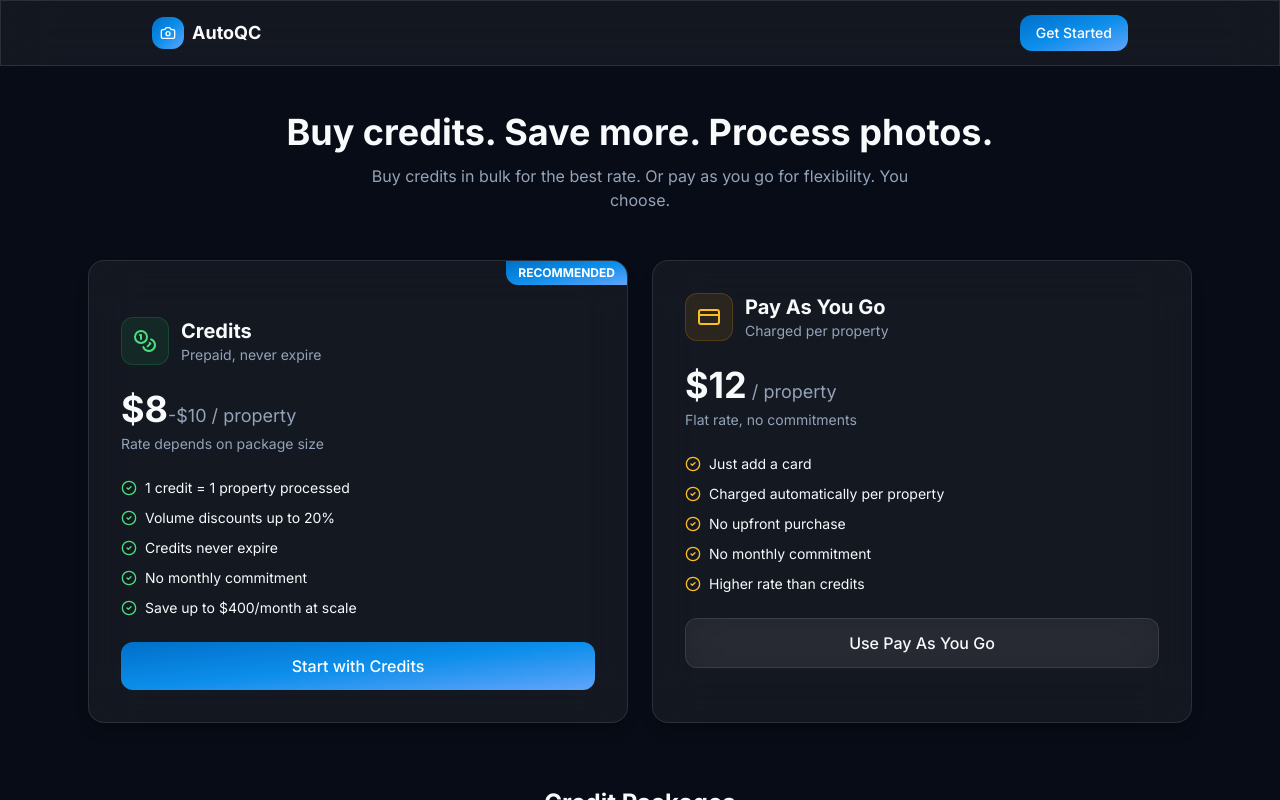
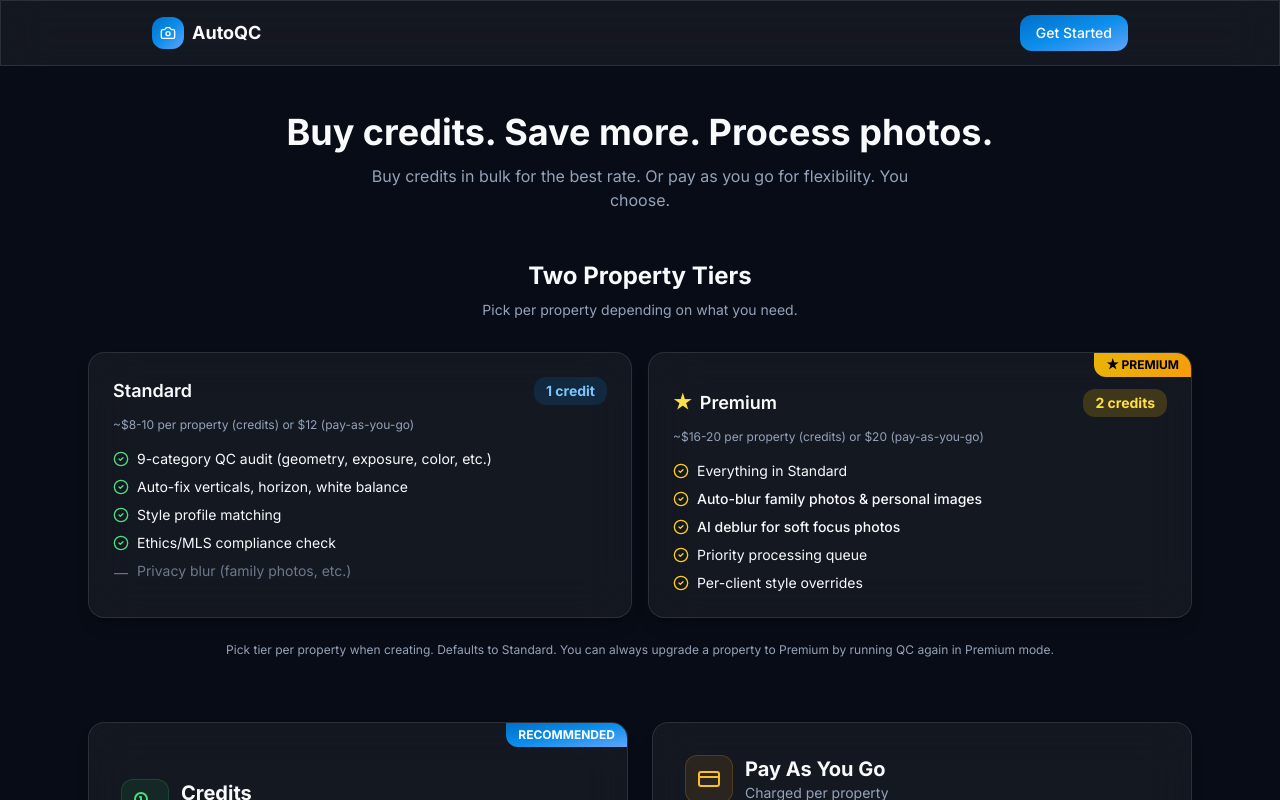
Before and after one commit to staffifyllc/autoqc, a Next.js app: page /pricing in a window 1280 px wide. Shown: the top 800 px of the page. Built offline with nearby package versions, Linux system fonts and the light colour scheme.

Commit message:
Tier-based pricing: Standard (1 credit) vs Premium (2 credits w/ privacy blur)

```diff
--- a/src/app/api/properties/[id]/route.ts
+++ b/src/app/api/properties/[id]/route.ts
@@ -121,6 +121,7 @@
         agencyId: session.user.agencyId!,
         photoIds: property.photos.map((p) => p.id),
         clientProfileId: property.clientProfileId || undefined,
+        tier: (property.tier || "STANDARD") as "STANDARD" | "PREMIUM",
       });
 
       return NextResponse.json({
--- a/src/app/api/properties/route.ts
+++ b/src/app/api/properties/route.ts
@@ -31,7 +31,7 @@
 export async function POST(req: NextRequest) {
   try {
     const session = await requireAgency();
-    const { address, clientProfileId } = await req.json();
+    const { address, clientProfileId, tier } = await req.json();
 
     if (!address) {
       return NextResponse.json(
@@ -40,11 +40,26 @@
       );
     }
 
+    // Pick tier from request OR agency default
+    let propertyTier: "STANDARD" | "PREMIUM" = "STANDARD";
+    if (tier === "PREMIUM" || tier === "STANDARD") {
+      propertyTier = tier;
+    } else {
+      const agency = await prisma.agency.findUnique({
+        where: { id: session.user.agencyId! },
+        select: { defaultTier: true },
+      });
+      propertyTier = (agency?.defaultTier || "STANDARD") as
+        | "STANDARD"
+        | "PREMIUM";
+    }
+
     const property = await prisma.property.create({
       data: {
         agencyId: session.user.agencyId!,
         address,
         clientProfileId: clientProfileId || null,
+        tier: propertyTier,
       },
     });
 
--- a/src/app/dashboard/properties/page.tsx
+++ b/src/app/dashboard/properties/page.tsx
@@ -40,6 +40,7 @@
 export default function PropertiesPage() {
   const [showNewProperty, setShowNewProperty] = useState(false);
   const [address, setAddress] = useState("");
+  const [tier, setTier] = useState<"STANDARD" | "PREMIUM">("STANDARD");
   const [creating, setCreating] = useState(false);
   const [searchQuery, setSearchQuery] = useState("");
   const [statusFilter, setStatusFilter] = useState<string>("all");
@@ -73,7 +74,7 @@
       const res = await fetch("/api/properties", {
         method: "POST",
         headers: { "Content-Type": "application/json" },
-        body: JSON.stringify({ address }),
+        body: JSON.stringify({ address, tier }),
       });
       const data = await res.json();
       // Navigate directly to the property detail page (persistent)
@@ -313,6 +314,58 @@
                   />
                 </div>
 
+                <div>
+                  <label className="text-sm font-medium mb-2 block">
+                    Tier
+                  </label>
+                  <div className="grid grid-cols-2 gap-2">
+                    <button
+                      type="button"
+                      onClick={() => setTier("STANDARD")}
+                      disabled={creating}
+                      className={`p-3 rounded-xl text-left transition ${
+                        tier === "STANDARD"
+                          ? "bg-brand-500/15 border border-brand-500/40"
+                          : "glass hover:bg-white/10"
+                      }`}
+                    >
+                      <div className="flex items-center justify-between mb-1">
+                        <span className="text-sm font-semibold">Standard</span>
+                        <span className="text-xs font-bold text-brand-400">
+                          1 credit
+                        </span>
+                      </div>
+                      <p className="text-xs text-muted-foreground leading-tight">
+                        9-category QC, auto-fix verticals + color. No privacy
+                        blur.
+                      </p>
+                    </button>
+                    <button
+                      type="button"
+                      onClick={() => setTier("PREMIUM")}
+                      disabled={creating}
+                      className={`p-3 rounded-xl text-left transition relative ${
+                        tier === "PREMIUM"
+                          ? "bg-gradient-to-br from-yellow-500/20 to-amber-500/15 border border-yellow-500/40"
+                          : "glass hover:bg-white/10"
+                      }`}
+                    >
+                      <div className="flex items-center justify-between mb-1">
+                        <span className="text-sm font-semibold flex items-center gap-1">
+                          <span className="text-yellow-300">★</span> Premium
+                        </span>
+                        <span className="text-xs font-bold text-yellow-300">
+                          2 credits
+                        </span>
+                      </div>
+                      <p className="text-xs text-muted-foreground leading-tight">
+                        Everything in Standard + privacy blur (family photos,
+                        kids, diplomas).
+                      </p>
+                    </button>
+                  </div>
+                </div>
+
                 <button
                   onClick={handleCreateProperty}
                   disabled={!address.trim() || creating}
@@ -325,7 +378,8 @@
                     </>
                   ) : (
                     <>
-                      Create Property
+                      Create{" "}
+                      {tier === "PREMIUM" ? "Premium" : "Standard"} Property
                       <ChevronRight className="w-4 h-4" />
                     </>
                   )}
--- a/src/app/pricing/page.tsx
+++ b/src/app/pricing/page.tsx
@@ -68,6 +68,99 @@
             <p className="text-muted-foreground mt-3 max-w-xl mx-auto">
               Buy credits in bulk for the best rate. Or pay as you go for
               flexibility. You choose.
+            </p>
+          </motion.div>
+
+          {/* Property tiers - Standard vs Premium */}
+          <motion.div variants={fadeUp} className="mb-16">
+            <div className="text-center mb-8">
+              <h2 className="text-2xl font-bold">Two Property Tiers</h2>
+              <p className="text-sm text-muted-foreground mt-2">
+                Pick per property depending on what you need.
+              </p>
+            </div>
+            <div className="grid md:grid-cols-2 gap-4">
+              <div className="glass-card p-6">
+                <div className="flex items-center justify-between mb-3">
+                  <h3 className="text-lg font-semibold">Standard</h3>
+                  <span className="px-3 py-1 rounded-lg bg-brand-500/15 text-brand-300 text-sm font-bold">
+                    1 credit
+                  </span>
+                </div>
+                <p className="text-xs text-muted-foreground mb-4">
+                  ~$8-10 per property (credits) or $12 (pay-as-you-go)
+                </p>
+                <ul className="space-y-2 text-sm">
+                  <li className="flex items-center gap-2">
+                    <CheckCircle2 className="w-4 h-4 text-green-400 shrink-0" />
+                    9-category QC audit (geometry, exposure, color, etc.)
+                  </li>
+                  <li className="flex items-center gap-2">
+                    <CheckCircle2 className="w-4 h-4 text-green-400 shrink-0" />
+                    Auto-fix verticals, horizon, white balance
+                  </li>
+                  <li className="flex items-center gap-2">
+                    <CheckCircle2 className="w-4 h-4 text-green-400 shrink-0" />
+                    Style profile matching
+                  </li>
+                  <li className="flex items-center gap-2">
+                    <CheckCircle2 className="w-4 h-4 text-green-400 shrink-0" />
+                    Ethics/MLS compliance check
+                  </li>
+                  <li className="flex items-center gap-2 text-muted-foreground/70">
+                    <span className="w-4 h-4 shrink-0 text-center">—</span>
+                    Privacy blur (family photos, etc.)
+                  </li>
+                </ul>
+              </div>
+
+              <div className="glass-card p-6 relative overflow-hidden border-yellow-500/30">
+                <div className="absolute top-0 right-0 px-3 py-1 rounded-bl-lg bg-gradient-to-r from-yellow-500 to-amber-500 text-black text-xs font-bold">
+                  ★ PREMIUM
+                </div>
+                <div className="flex items-center justify-between mb-3 mt-3">
+                  <h3 className="text-lg font-semibold flex items-center gap-2">
+                    <span className="text-yellow-300">★</span> Premium
+                  </h3>
+                  <span className="px-3 py-1 rounded-lg bg-yellow-500/20 text-yellow-300 text-sm font-bold">
+                    2 credits
+                  </span>
+                </div>
+                <p className="text-xs text-muted-foreground mb-4">
+                  ~$16-20 per property (credits) or $20 (pay-as-you-go)
+                </p>
+                <ul className="space-y-2 text-sm">
+                  <li className="flex items-center gap-2">
+                    <CheckCircle2 className="w-4 h-4 text-yellow-400 shrink-0" />
+                    Everything in Standard
+                  </li>
+                  <li className="flex items-center gap-2">
+                    <CheckCircle2 className="w-4 h-4 text-yellow-400 shrink-0" />
+                    <span className="font-medium">
+                      Auto-blur family photos & personal images
+                    </span>
+                  </li>
+                  <li className="flex items-center gap-2">
+                    <CheckCircle2 className="w-4 h-4 text-yellow-400 shrink-0" />
+                    <span className="font-medium">
+                      AI deblur for soft focus photos
+                    </span>
+                  </li>
+                  <li className="flex items-center gap-2">
+                    <CheckCircle2 className="w-4 h-4 text-yellow-400 shrink-0" />
+                    Priority processing queue
+                  </li>
+                  <li className="flex items-center gap-2">
+                    <CheckCircle2 className="w-4 h-4 text-yellow-400 shrink-0" />
+                    Per-client style overrides
+                  </li>
+                </ul>
+              </div>
+            </div>
+            <p className="text-xs text-muted-foreground text-center mt-6">
+              Pick tier per property when creating. Defaults to Standard. You
+              can always upgrade a property to Premium by running QC again in
+              Premium mode.
             </p>
           </motion.div>
 
--- a/src/lib/credits.ts
+++ b/src/lib/credits.ts
@@ -34,8 +34,24 @@
 ];
 
 // Pricing
-export const CREDIT_PRICE_CENTS = 1000; // $10 per credit (cheapest package rate ~$8 at highest tier)
-export const PAYG_PRICE_CENTS = 1200; // $12 per property for pay-as-you-go
+export const CREDIT_PRICE_CENTS = 1000; // $10 per credit
+export const PAYG_STANDARD_CENTS = 1200; // $12 / standard property
+export const PAYG_PREMIUM_CENTS = 2000; // $20 / premium property
+export const PAYG_PRICE_CENTS = PAYG_STANDARD_CENTS; // backward compat
+
+// Credit costs per property tier
+export const CREDITS_PER_PROPERTY = {
+  STANDARD: 1,
+  PREMIUM: 2,
+} as const;
+
+export function creditsForTier(tier: "STANDARD" | "PREMIUM"): number {
+  return CREDITS_PER_PROPERTY[tier] || 1;
+}
+
+export function paygPriceForTier(tier: "STANDARD" | "PREMIUM"): number {
+  return tier === "PREMIUM" ? PAYG_PREMIUM_CENTS : PAYG_STANDARD_CENTS;
+}
 
 /**
  * Check if an agency has sufficient means to process a property.
@@ -98,6 +114,15 @@
     };
   }
 
+  // Determine how many credits this property costs based on tier
+  const property = await prisma.property.findUnique({
+    where: { id: propertyId },
+    select: { tier: true },
+  });
+  const tier = (property?.tier || "STANDARD") as "STANDARD" | "PREMIUM";
+  const creditsNeeded = creditsForTier(tier);
+  const paygCents = paygPriceForTier(tier);
+
   // Admin accounts: track usage but don't charge
   if (capability.method === "admin") {
     await prisma.usageRecord.create({
@@ -114,19 +139,33 @@
   }
 
   if (capability.method === "credits") {
-    // Deduct 1 credit
+    // Check they have enough credits for this tier
+    const agency = await prisma.agency.findUnique({
+      where: { id: agencyId },
+      select: { creditBalance: true },
+    });
+    if (!agency || agency.creditBalance < creditsNeeded) {
+      return {
+        success: false,
+        method: "credits",
+        error: `${tier} tier requires ${creditsNeeded} credits. You have ${
+          agency?.creditBalance || 0
+        }. Buy more credits or switch this property to Standard tier.`,
+      };
+    }
+
     try {
       await prisma.$transaction([
         prisma.agency.update({
           where: { id: agencyId },
-          data: { creditBalance: { decrement: 1 } },
+          data: { creditBalance: { decrement: creditsNeeded } },
         }),
         prisma.creditTransaction.create({
           data: {
             agencyId,
             type: "USAGE",
-            amount: -1,
-            description: `Property processed: ${propertyId}`,
+            amount: -creditsNeeded,
+            description: `${tier} property processed: ${propertyId}`,
           },
         }),
         prisma.usageRecord.create({
@@ -134,9 +173,9 @@
             agencyId,
             propertyId,
             photoCount,
-            tierPrice: CREDIT_PRICE_CENTS,
+            tierPrice: CREDIT_PRICE_CENTS * creditsNeeded,
             billingMode: "CREDITS",
-            creditsUsed: 1,
+            creditsUsed: creditsNeeded,
           },
         }),
       ]);
@@ -145,7 +184,7 @@
       return {
         success: false,
         method: "credits",
-        error: "Failed to deduct credit",
+        error: "Failed to deduct credits",
       };
     }
   }
@@ -167,10 +206,10 @@
       }
 
       const charge = await stripe.paymentIntents.create({
-        amount: PAYG_PRICE_CENTS,
+        amount: paygCents,
         currency: "usd",
         customer: owner.user.stripeCustomerId,
-        description: `AutoQC property processing: ${propertyId}`,
+        description: `AutoQC ${tier} property processing: ${propertyId}`,
         confirm: true,
         off_session: true,
         payment_method: undefined, // Use default
@@ -189,7 +228,7 @@
           agencyId,
           propertyId,
           photoCount,
-          tierPrice: PAYG_PRICE_CENTS,
+          tierPrice: paygCents,
           billingMode: "PAY_AS_YOU_GO",
           creditsUsed: 0,
           stripeChargeId: charge.id,
--- a/src/lib/sqs.ts
+++ b/src/lib/sqs.ts
@@ -20,6 +20,7 @@
   photoIds: string[];
   styleProfileId?: string;
   clientProfileId?: string;
+  tier?: "STANDARD" | "PREMIUM";
 }
 
 /**
@@ -37,6 +38,7 @@
       agencyId: job.agencyId,
       photoId,
       clientProfileId: job.clientProfileId,
+      tier: job.tier || "STANDARD",
       totalPhotos: job.photoIds.length,
     }),
     MessageGroupId: photoId, // Different groups = parallel processing
```
Also changed, not shown: 2 other files (tests, documents, lock files or other folders).
